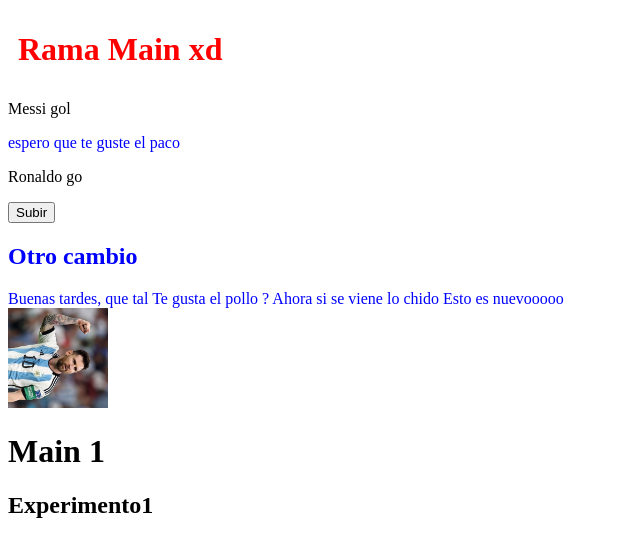
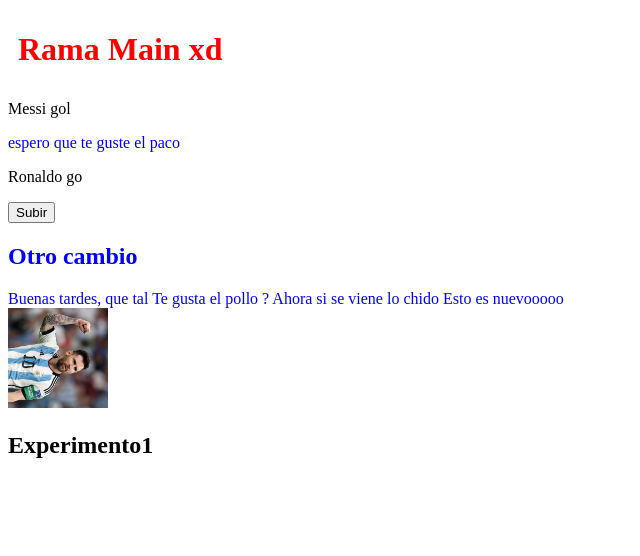
Before and after one commit to MatiAstor/CursoGit-Hub-, a plain HTML site: page index.html in a window 1280 px wide. Shown: the whole page, without its empty margins (0-640 px from the left). Drawn offline with Linux system fonts and the light colour scheme.

Commit message:
Stash prueba

```diff
--- a/index.html
+++ b/index.html
@@ -22,7 +22,7 @@
         </div>
         <img class="imagen" src="imagenes/Lionel_Messi_WC2022.jpg" />
     </div>
-    <h1>Main 1</h1>
+
 
     <h2>Experimento1</h2>
 </body>
```
